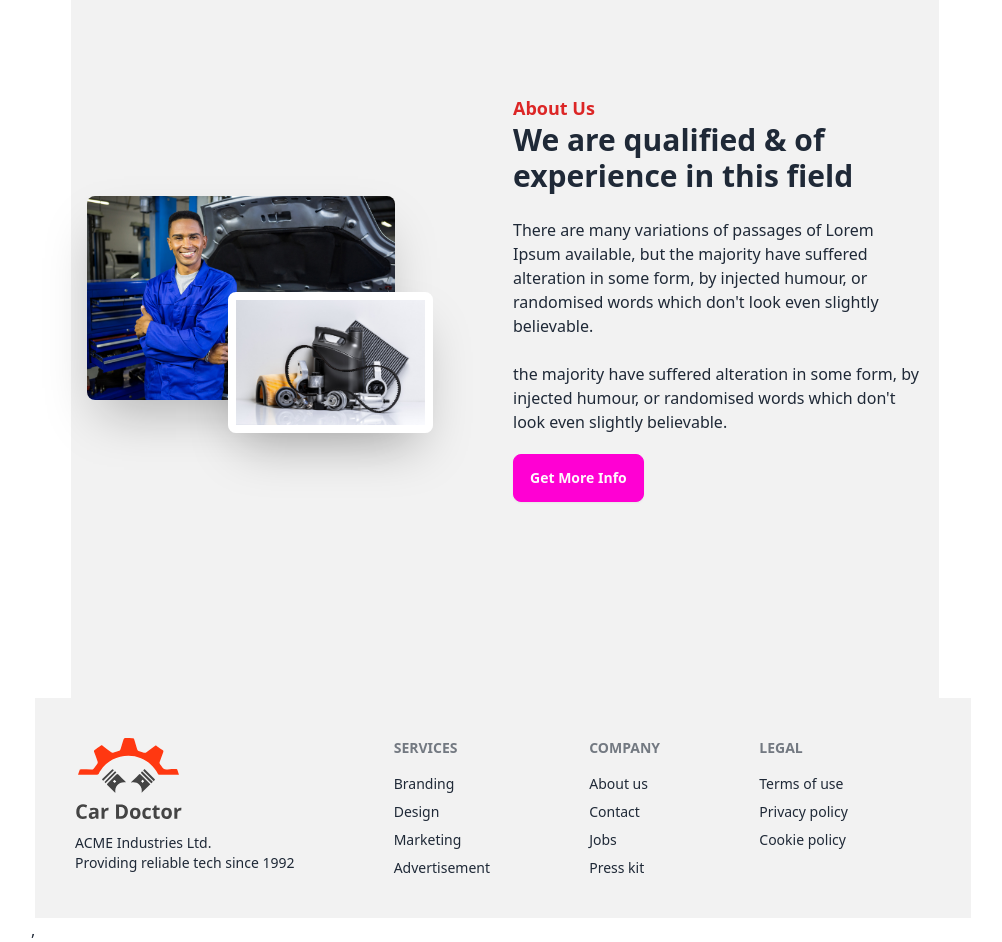
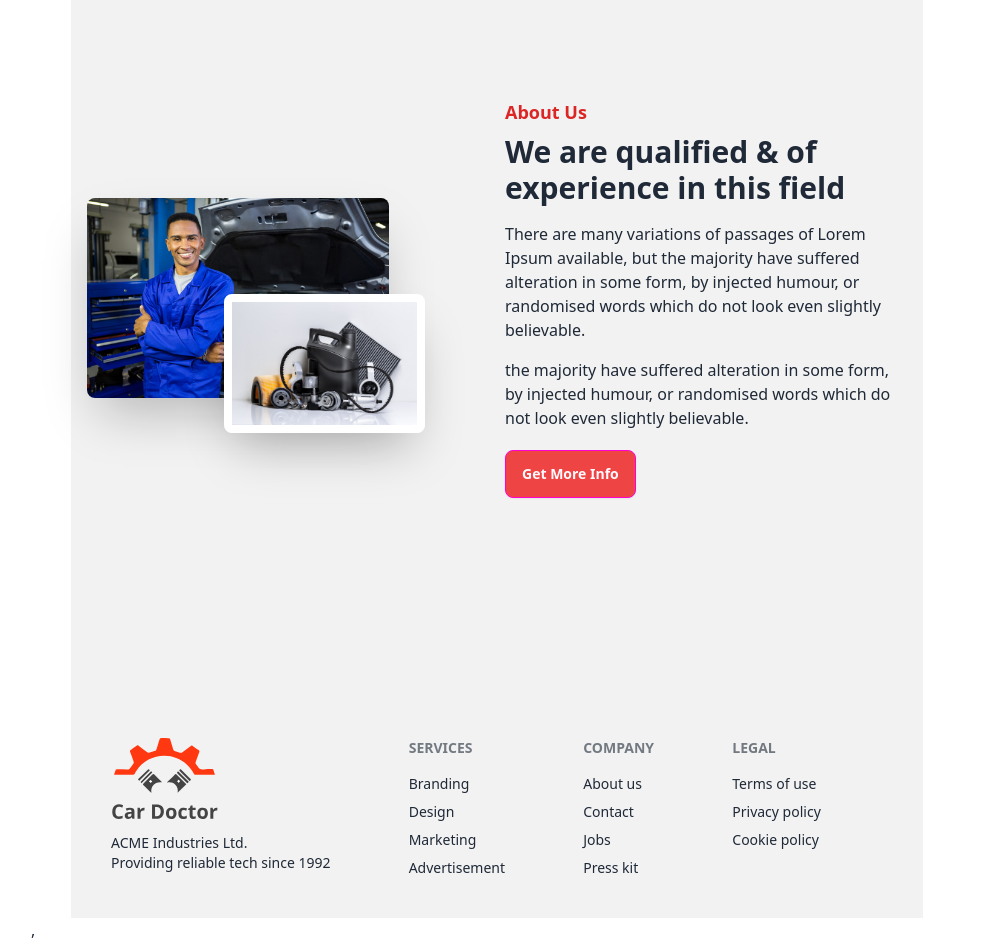
Before and after one commit to Kamrulthedev/cer-doctor-clind-side, a React (Vite) app: page / in a window 1280 px wide. Shown: the part 700-1642 px from the top of the page, without its empty margins (9-1011 px from the left). Built offline with nearby package versions, Linux system fonts and the light colour scheme.

Commit message:
services-commit

```diff
--- a/src/Pages/Home/About/About.jsx
+++ b/src/Pages/Home/About/About.jsx
@@ -10,11 +10,11 @@ const About = () => {
             <img src={parts} className="w-1/2 absolute right-16 top-24 rounded-lg shadow-2xl border-8 border-white" />
             </div>
                 <div className='lg:w-1/2 '>
-                    <h3 className='font-bold text-red-600 text-lg'>About Us</h3>
-                    <h1 className="text-3xl font-bold">We are qualified & of experience in this field</h1>
-                    <p className="py-6">There are many variations of passages of Lorem Ipsum available, but the majority have suffered alteration in some form, by injected humour, or randomised words which don't look even slightly believable. </p>
-                    <p>the majority have suffered alteration in some form, by injected humour, or randomised words which don't look even slightly believable. </p>
-                    <button className="btn btn-secondary mt-5">Get More Info</button>
+                    <h3 className='font-bold text-red-600 text-lg mb-2'>About Us</h3>
+                    <h1 className="text-3xl font-bold mb-4">We are qualified & of experience in this field</h1>
+                    <p className="mb-4">There are many variations of passages of Lorem Ipsum available, but the majority have suffered alteration in some form, by injected humour, or randomised words which do not look even slightly believable. </p>
+                    <p>the majority have suffered alteration in some form, by injected humour, or randomised words which do not look even slightly believable. </p>
+                    <button className="btn btn-secondary mt-5 bg-red-500">Get More Info</button>
                 </div>
             </div>
         </div>
--- a/src/Pages/Home/Home/Home.jsx
+++ b/src/Pages/Home/Home/Home.jsx
@@ -4,7 +4,7 @@ import Banner from "../Banner/Banner";
 
 const Home = () => {
     return (
-        <div className="max-w-[940px] mr-8">
+        <div className="max-w-[940px] mr-12">
             <Banner></Banner>
             <About></About>
         </div>
--- /dev/null
+++ b/src/Pages/Home/Services/Services.jsx
@@ -0,0 +1,11 @@
+
+
+const Services = () => {
+    return (
+        <div>
+
+        </div>
+    );
+};
+
+export default Services;
--- a/src/Pages/Shared/Footer/Footer.jsx
+++ b/src/Pages/Shared/Footer/Footer.jsx
@@ -2,7 +2,7 @@ import logo from '../../../assets/logo.svg'
 
 const Footer = () => {
     return (
-        <div className='max-w-[940px] -ml-9 '>
+        <div className='max-w-[852px] '>
             <footer className="footer p-10 bg-base-200 text-base-content">
                 <aside>
                    <img src={logo} alt="" />
```
